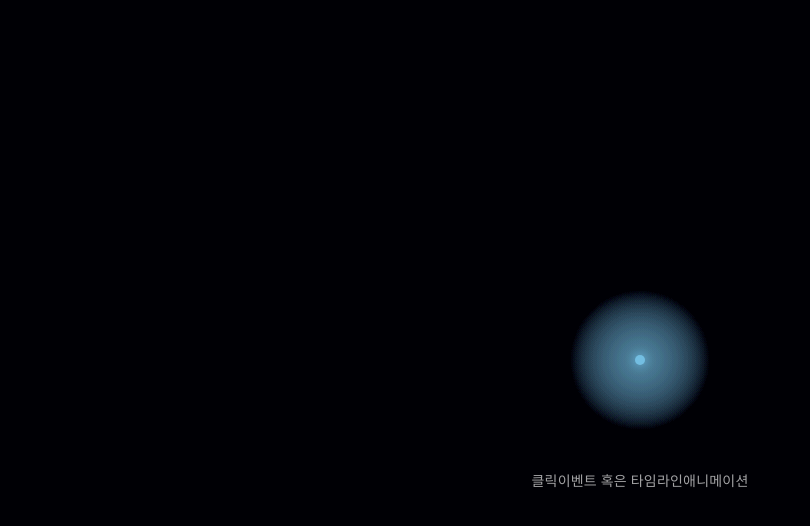
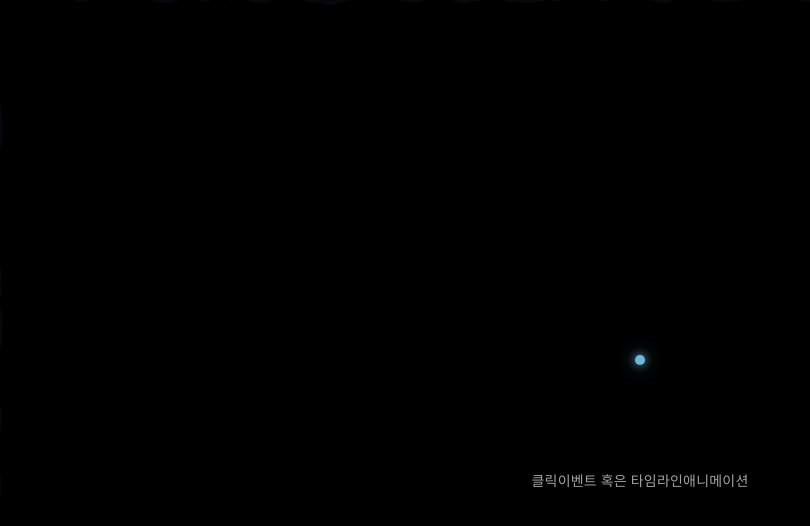
Before and after one commit to bbangddeok2/Nokya_test, a plain HTML site: page index.html in a window 1280 px wide. Shown: the whole page, without its empty margins (0-810 px from the left). Drawn offline with Linux system fonts and the light colour scheme.

Commit message:
히어로씬 조금 수정

```diff
--- a/css/style.css
+++ b/css/style.css
@@ -38,6 +38,8 @@ canvas {
   inset: 0;
   width: 100vw;
   height: 100vh;
+  /* 아래 줄 추가: 위 SVG 필터를 적용해 경계를 구불구불하게 만듦 */
+  filter: url(#watercolor);
 }
 
 /* 중앙 작은 불꽃 코어 */
--- a/index.html
+++ b/index.html
@@ -8,6 +8,17 @@
   </head>
   <body>
     <canvas id="fx"></canvas>
+    <svg style="position: absolute; width: 0; height: 0; overflow: hidden">
+      <filter id="watercolor">
+        <feTurbulence
+          type="fractalNoise"
+          baseFrequency="0.02"
+          numOctaves="3"
+          result="noise"
+        />
+        <feDisplacementMap in="SourceGraphic" in2="noise" scale="20" />
+      </filter>
+    </svg>
 
     <div class="core" id="core" aria-hidden="true"></div>
 
@@ -15,9 +26,7 @@
 
     <div class="panel" id="panel" role="dialog" aria-label="intro panel">
       <div class="panel__placeholder" aria-hidden="true"></div>
-      <h1>도깨비 주식회사</h1>
       <p>5명의 캐릭터 등장하려하는데 어떻게 생각하세요?</p>
-      <button class="btn" type="button">입장하기</button>
     </div>
     <script src="js/main.js"></script>
   </body>
--- a/js/main.js
+++ b/js/main.js
@@ -1,11 +1,5 @@
-// main.js
-// Canvas Watercolor Diffusion (캔버스 수채화 번짐)
-// - 작은 코어에서 시작해 블롭(얼룩)들이 퍼지며 색이 변하는 데모
-// - 실무에서 더 리얼하게 하려면 노이즈 텍스처 + 블렌딩 조정 + WebGL/PixiJS로 강화 가능
-
 const canvas = document.getElementById("fx");
 const ctx = canvas.getContext("2d");
-
 const coreEl = document.getElementById("core");
 const panelEl = document.getElementById("panel");
 const hintEl = document.getElementById("hint");
@@ -14,18 +8,16 @@ let W, H, DPR;
 
 function resize() {
   DPR = Math.min(window.devicePixelRatio || 1, 2);
-  W = Math.floor(window.innerWidth * DPR);
-  H = Math.floor(window.innerHeight * DPR);
+  W = window.innerWidth * DPR;
+  H = window.innerHeight * DPR;
   canvas.width = W;
   canvas.height = H;
 }
 window.addEventListener("resize", resize);
 resize();
 
-// ---- 색 유틸 ----
 function hexToRgb(hex) {
-  const s = hex.replace("#", "").trim();
-  const n = parseInt(s, 16);
+  const n = parseInt(hex.replace("#", ""), 16);
   return { r: (n >> 16) & 255, g: (n >> 8) & 255, b: n & 255 };
 }
 function lerp(a, b, t) {
@@ -34,39 +26,18 @@ function lerp(a, b, t) {
 function mixColor(ca, cb, t) {
   const a = hexToRgb(ca),
     b = hexToRgb(cb);
-  const r = Math.round(lerp(a.r, b.r, t));
-  const g = Math.round(lerp(a.g, b.g, t));
-  const bb = Math.round(lerp(a.b, b.b, t));
-  return `rgb(${r},${g},${bb})`;
-}
-function rgbToRgba(rgb, a) {
-  // rgb(1,2,3) -> rgba(1,2,3,0.5)
-  return rgb.replace("rgb", "rgba").replace(")", `,${a})`);
+  return `rgb(${Math.round(lerp(a.r, b.r, t))},${Math.round(
+    lerp(a.g, b.g, t)
+  )},${Math.round(lerp(a.b, b.b, t))})`;
 }
 
-// ---- 블롭(수채화 얼룩) 파티클 ----
 const blobs = [];
-const MAX_BLOBS = 160;
-
-function spawnBlob(x, y, baseR, color, alpha) {
-  blobs.push({
-    x,
-    y,
-    r: baseR,
-    vr: lerp(0.6, 2.2, Math.random()) * DPR,
-    vx: (Math.random() - 0.5) * 0.9 * DPR,
-    vy: (Math.random() - 0.5) * 0.9 * DPR,
-    a: alpha,
-    va: lerp(0.002, 0.006, Math.random()),
-    color,
-  });
-  if (blobs.length > MAX_BLOBS) blobs.shift();
+function spawnBlob(x, y, r, color, a) {
+  blobs.push({ x, y, r, color, a, vr: lerp(2, 5, Math.random()), va: 0.003 });
 }
 
-// ---- 점화 상태 ----
 let ignited = false;
 let startTime = 0;
-let showPanel = false;
 
 function ignite() {
   if (ignited) return;
@@ -75,116 +46,77 @@ function ignite() {
   if (hintEl) hintEl.style.opacity = "0";
 }
 
-// 트리거: 클릭/스크롤/터치
-window.addEventListener("click", ignite, { passive: true });
-window.addEventListener("wheel", ignite, { passive: true });
-window.addEventListener("touchstart", ignite, { passive: true });
+window.addEventListener("click", ignite);
+window.addEventListener("wheel", ignite);
 
 function animate(now) {
-  // 잔상으로 번짐 느낌 만들기 (완전 클리어 X)
-  ctx.fillStyle = "rgba(5, 7, 12, 0.10)";
+  ctx.fillStyle = "rgba(5, 7, 12, 0.15)";
   ctx.fillRect(0, 0, W, H);
 
-  const cx = W * 0.5;
+  const cx = W / 2;
   const cy = H * 0.45;
-
-  // CSS 변수에서 컬러 읽기
   const css = getComputedStyle(document.documentElement);
   const c1 = css.getPropertyValue("--c1").trim();
   const c2 = css.getPropertyValue("--c2").trim();
   const c3 = css.getPropertyValue("--c3").trim();
 
   if (!ignited) {
-    // 대기 상태: 푸른 글로우만 살짝
-    const g = ctx.createRadialGradient(cx, cy, 0, cx, cy, 70 * DPR);
-    g.addColorStop(0, "rgba(118,194,230,0.18)");
-    g.addColorStop(1, "rgba(118,194,230,0)");
-    ctx.fillStyle = g;
-    ctx.beginPath();
-    ctx.arc(cx, cy, 72 * DPR, 0, Math.PI * 2);
-    ctx.fill();
-
     requestAnimationFrame(animate);
     return;
   }
 
-  // 진행도 t: 0~1
-  const elapsed = now - startTime;
-  const t = Math.min(elapsed / 3200, 1);
+  const t = Math.min((now - startTime) / 2500, 1); // 2.5초 동안 진행
 
-  // 색 변화: c1 -> c2 -> c3
+  // 색상 변화
   let flameColor;
-  if (t < 0.55) flameColor = mixColor(c1, c2, t / 0.55);
-  else flameColor = mixColor(c2, c3, (t - 0.55) / 0.45);
+  if (t < 0.5) flameColor = mixColor(c1, c2, t * 2);
+  else flameColor = mixColor(c2, c3, (t - 0.5) * 2);
 
-  // 코어(점) 스타일 업데이트
-  coreEl.style.background = flameColor;
-  coreEl.style.boxShadow = `
-    0 0 ${lerp(10, 20, t)}px rgba(255,255,255,0.08),
-    0 0 ${lerp(26, 70, t)}px ${rgbToRgba(flameColor, 0.55)},
-    0 0 ${lerp(60, 160, t)}px ${rgbToRgba(flameColor, 0.28)}
-  `;
+  // 1. 코어(불꽃 점) 효과 및 제거
+  if (t < 0.8) {
+    coreEl.style.background = flameColor;
+    coreEl.style.transform = `translate(-50%, -50%) scale(${1 + t * 15})`;
+    coreEl.style.opacity = 1 - t * 1.2; // 점점 투명해짐
+  } else {
+    coreEl.style.opacity = 0; // 패널 나올 때 완전히 사라짐
+  }
 
-  // 퍼지는 반경
-  const radius = lerp(8, Math.max(W, H) * 0.42, t);
-
-  // 중심 글로우
-  const glow = ctx.createRadialGradient(cx, cy, 0, cx, cy, radius);
-  glow.addColorStop(0, rgbToRgba(flameColor, lerp(0.35, 0.22, t)));
-  glow.addColorStop(0.45, rgbToRgba(flameColor, lerp(0.22, 0.12, t)));
-  glow.addColorStop(1, "rgba(255,255,255,0)");
-  ctx.fillStyle = glow;
-  ctx.beginPath();
-  ctx.arc(cx, cy, radius, 0, Math.PI * 2);
-  ctx.fill();
-
-  // 블롭 생성 (t 커질수록 많아짐)
-  const spawnCount = Math.floor(lerp(1, 6, Math.min(t * 1.2, 1)));
+  // 2. 화면 전체로 퍼지는 수채화 파티클 생성
+  const spawnCount = t < 0.8 ? 5 : 0; // 패널 등장 직전까지만 생성
   for (let i = 0; i < spawnCount; i++) {
     const angle = Math.random() * Math.PI * 2;
-    const dist = Math.random() * radius * 0.35;
-
-    const x = cx + Math.cos(angle) * dist;
-    const y = cy + Math.sin(angle) * dist;
-
-    // 따뜻한 쪽으로 편향
-    const warmBias = Math.min(Math.max((t - 0.25) / 0.75, 0), 1);
-    const mixed = mixColor(flameColor, c3, warmBias * 0.5);
-
+    // t가 커질수록 더 먼 거리까지 생성 (폭발 연출)
+    const dist = Math.random() * t * Math.max(W, H) * 0.6;
     spawnBlob(
-      x,
-      y,
-      lerp(10, 46, t) * (0.6 + Math.random() * 0.7),
-      mixed,
-      lerp(0.16, 0.1, t)
+      cx + Math.cos(angle) * dist,
+      cy + Math.sin(angle) * dist,
+      lerp(30, 150, t),
+      flameColor,
+      lerp(0.2, 0.05, t)
     );
   }
 
-  // 블롭 업데이트/드로우
-  for (const b of blobs) {
-    b.x += b.vx;
-    b.y += b.vy;
+  // 알갱이 업데이트 및 그리기
+  blobs.forEach((b, i) => {
     b.r += b.vr;
-    b.a = Math.max(0, b.a - b.va);
+    b.a -= b.va;
+    if (b.a <= 0) blobs.splice(i, 1);
 
-    const grad = ctx.createRadialGradient(b.x, b.y, 0, b.x, b.y, b.r);
-    grad.addColorStop(0, rgbToRgba(b.color, b.a));
-    grad.addColorStop(0.65, rgbToRgba(b.color, b.a * 0.35));
-    grad.addColorStop(1, "rgba(0,0,0,0)");
-
-    ctx.fillStyle = grad;
     ctx.beginPath();
+    const g = ctx.createRadialGradient(b.x, b.y, 0, b.x, b.y, b.r);
+    const rgba = b.color.replace("rgb", "rgba").replace(")", `,${b.a})`);
+    g.addColorStop(0, rgba);
+    g.addColorStop(1, "rgba(0,0,0,0)");
+    ctx.fillStyle = g;
     ctx.arc(b.x, b.y, b.r, 0, Math.PI * 2);
     ctx.fill();
-  }
+  });
 
-  // 패널 등장
-  if (!showPanel && t > 0.78) {
-    showPanel = true;
+  // 3. 패널 등장 타이밍 (불꽃이 충분히 퍼진 후)
+  if (t > 0.85) {
     panelEl.classList.add("show");
   }
 
   requestAnimationFrame(animate);
 }
-
 requestAnimationFrame(animate);
```
